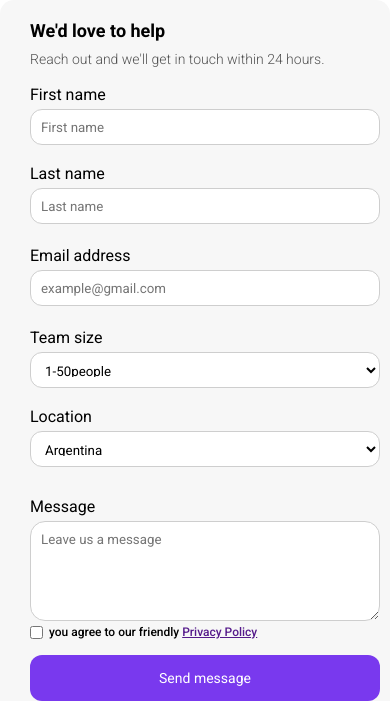
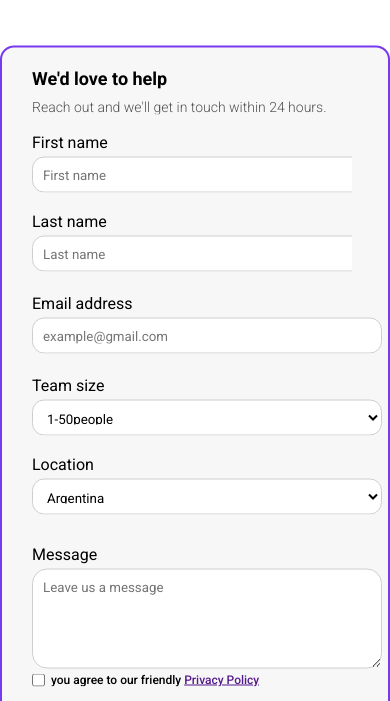
Before and after one commit to mcfad01/AGENT-login-page, a plain HTML site: page index.html in a window 390 px wide. Shown: the top 701 px of the page. Drawn offline with Linux system fonts and the light colour scheme.

Commit message:
Adjustment

```diff
--- a/index.html
+++ b/index.html
@@ -11,7 +11,7 @@
 </head>
 <body>
 <div class="card">
-
+<div class="card-content">
     <div class="header1">
         <h1>We'd love to help</h1>
         <p>Reach out and we'll get in touch within 24 hours.</p>
@@ -143,5 +143,6 @@
             </ul>
         </div>
 </div>
+</div>
 </body>
 </html>
--- a/style.css
+++ b/style.css
@@ -3,6 +3,9 @@
     padding: 0;
     box-sizing: border-box;
     font-family: "Roboto", sans-serif;
+    overflow: hidden;
+    overflow-y: auto;
+    -webkit-overflow-scrolling: touch;
 }
 
 .card{
@@ -197,13 +200,13 @@
     .card{
         width: 100%;
         max-width: 400px;
-        min-height: 100vh;
+        height: max-content;
         flex-direction: column;
         justify-content: flex-start;
         margin-top: 0px;
-        padding-top: 20px;
-        padding-bottom: 20px;
+        border: 2px solid #7939EE;
     }
+
 
     .header1{
         margin-left: 0px;
```
